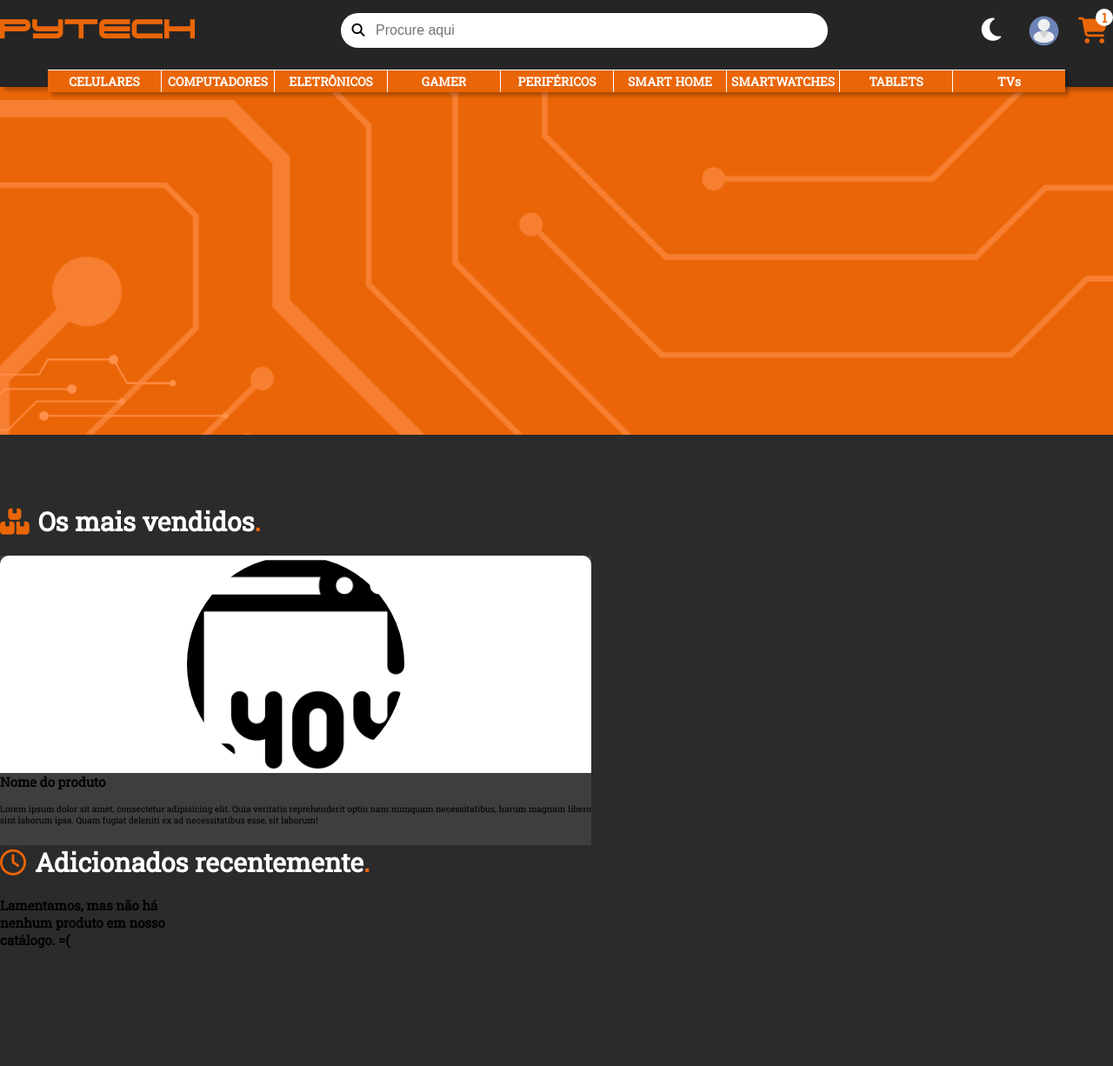
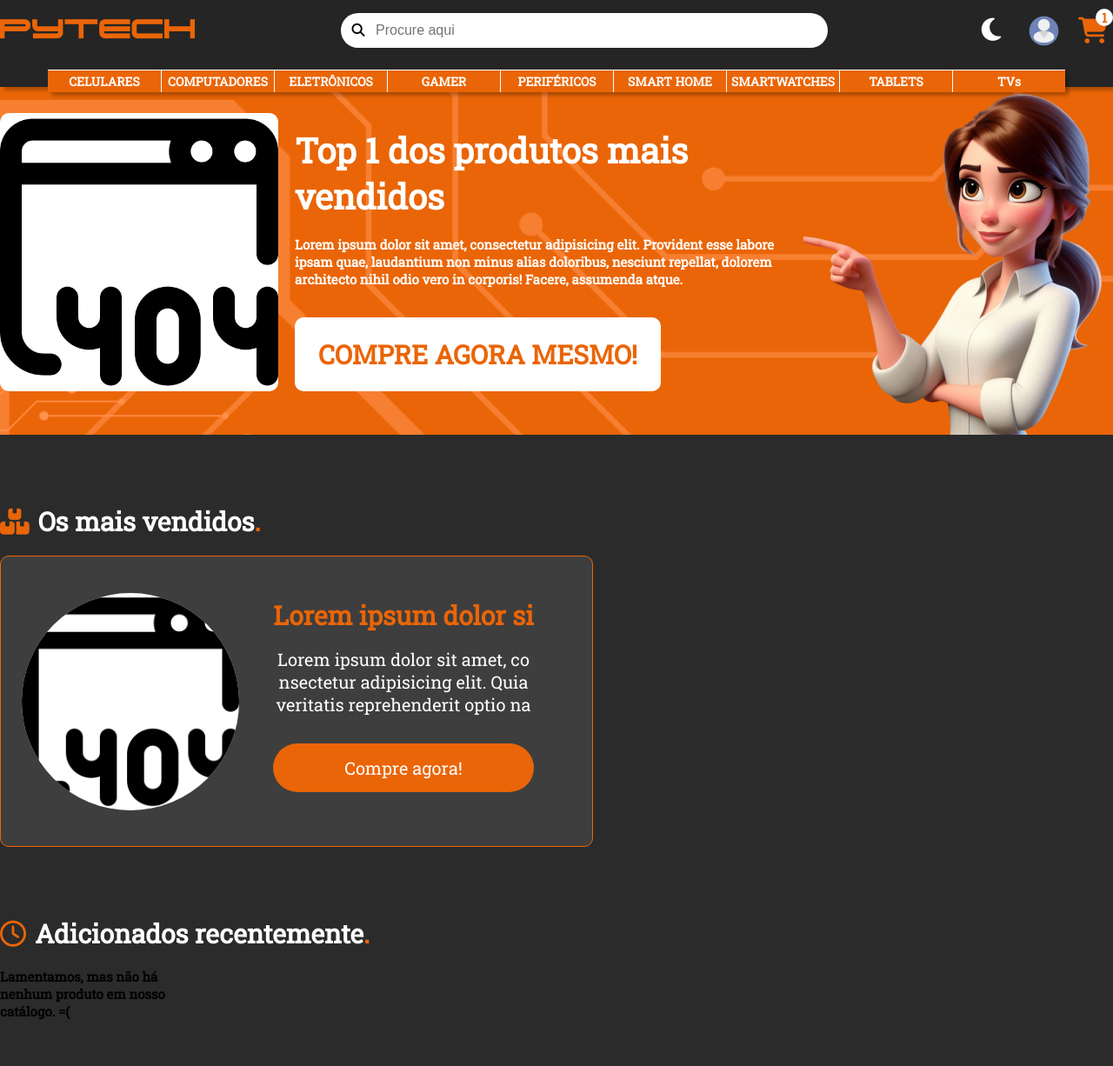
Before and after one commit to PedroAug91/PyTech, a Flask app: page / in a window 1280 px wide. Shown: the top 1226 px of the page at 87% size. Run offline with Flask 3, Linux system fonts and the light colour scheme; data that the repository does not hold is empty; some libraries are stand-ins or nearby versions.

Commit message:
Homepage quase concluida
Terminado o HTML e CSS da homepage . Ainda falta colocar o jinja e fazer algumas pesquisas no banco de dados

```diff
--- a/PyTech/static/css/homepage/styleDesktop.css
+++ b/PyTech/static/css/homepage/styleDesktop.css
@@ -6,6 +6,52 @@
     margin-top: -8rem;
     background-image: url("../../img/heroPyTech.png");
     object-fit: contain;
+}
+
+.container {
+    margin-inline: auto;
+    max-width: 1420px;
+    display: flex;
+    max-height: 400px;
+}
+
+.container > :first-child {
+    width: 320px;
+    height: 320px;
+    object-fit: contain;
+    border-radius: 10px;
+    background-color: var(--clr-accent-white);
+    margin-top: 3rem;
+    margin-right: 1.9rem;
+}
+
+.hero-title {
+    font-size: 40px;
+}
+
+.hero-card-container {
+    display: flex;
+    flex-direction: column;
+    align-items: flex-start;
+    justify-content: space-between;
+    max-height: 243px;
+    color: var(--clr-accent-white);
+    gap: 19px;
+    margin-top: 4.6rem;
+}
+
+.hero-card-container a {
+    background-color: var(--clr-accent-white);
+    color: var(--clr-secondary);
+    padding: 23px 27px;
+    border-radius: 10px;
+    font-size: 3rem;
+    text-transform: uppercase;
+    font-weight: 700;
+}
+
+.most-sold-section {
+    margin-bottom: 80px;
 }
 
 .cards-container {
@@ -23,17 +69,66 @@
 .most-sold-container {
     grid-template-columns: repeat(2, 1fr);
     min-height: 333px;
+    gap: 60px 70px;
 }
 
 .ms-card {
     background-color: #3e3e3e;
     width: 680px;
     height: 333px;
+    display: flex;
+    align-items: center;
+    border: 1px solid var(--clr-secondary);
+    border-radius: 10px;
 }
 
 .ms-card img {
     height: 250px;
     width: 250px;
     border-radius: 50%;
-    object-fit: contain;
+    object-fit: cover;
+    margin-inline: 24px 39px;
+    background-color: var(--clr-accent-white);
 }
+
+.card-info {
+    color: var(--clr-accent-white);
+    height: 238px;
+    display: flex;
+    flex-direction: column;
+    align-items: center;
+    justify-content: space-between;
+    text-align: center;
+}
+
+._card-btn {
+    width: 200px;
+    height: 50px;
+    background-color: var(--clr-secondary);
+    border-radius: 90px;
+    color: var(--clr-accent-white) !important;
+    padding: 13px 50px;
+    font-size: 2rem;
+    display: flex;
+    align-items: center;
+    justify-content: center;
+}
+
+._product-name {
+    font-size: 30px;
+    color: var(--clr-secondary);
+    max-width: 300px;
+    max-height: 42px;
+    text-overflow: ellipsis;
+    word-break: break-all;
+    overflow: hidden;
+}
+
+._product-description {
+    max-width: 300px;
+    font-size: 2rem;
+    max-height: 80px;
+    text-overflow: ellipsis;
+    overflow: hidden;
+    word-break: break-all;
+}
--- a/PyTech/templates/homepage.html
+++ b/PyTech/templates/homepage.html
@@ -5,7 +5,15 @@
 {% endblock static %}
 {% block content %}
     <section class="hero" id="upToStart">
-
+        <div class="container">
+            <img src="../static/img/404.png" alt="">
+            <div class="hero-card-container">
+                <h1 class="hero-title">Top 1 dos produtos mais vendidos</h1>
+                <h2 class="hero-subtitle">Lorem ipsum dolor sit amet, consectetur adipisicing elit. Provident esse labore ipsam quae, laudantium non minus alias doloribus, nesciunt repellat, dolorem architecto nihil odio vero in corporis! Facere, assumenda atque.</h2>
+                <a href="/Product/Produto 1">Compre agora mesmo!</a>
+            </div>
+            <img src="../static/img/heroPyTechLady.png" alt="">
+        </div>
     </section>
     <section class="most-sold-section">
         <div class="section-heading">
@@ -14,9 +22,9 @@
         </div>
         <div class="cards-container most-sold-container">
             <div class="ms-card">
-                <div class="img-container"><img src="../static/img/404.png" alt=""></div>
+                <img src="../static/img/404.png" alt="">
                 <div class="card-info">
-                    <h1 class="_product-name">Nome do produto</h1>
+                    <h1 class="_product-name">Lorem ipsum dolor sit amet consectetur adipisicing elit. Explicabo minima dignissimos accusantium, possimus dicta quis, consectetur laudantium dolor labore expedita tempora delectus excepturi eaque dolore aut obcaecati sequi repellat distinctio!</h1>
                     <p class="_product-description">Lorem ipsum dolor sit amet, consectetur adipisicing elit. Quia veritatis reprehenderit optio nam numquam necessitatibus, harum magnam libero sint laborum ipsa. Quam fugiat deleniti ex ad necessitatibus esse, sit laborum!</p>
                     <a href="/Product/Produto 1" class="_card-btn">Compre agora!</a>
                 </div>
```
Also changed, not shown: PyTech/static/img/heroPyTechLady.png (added).
